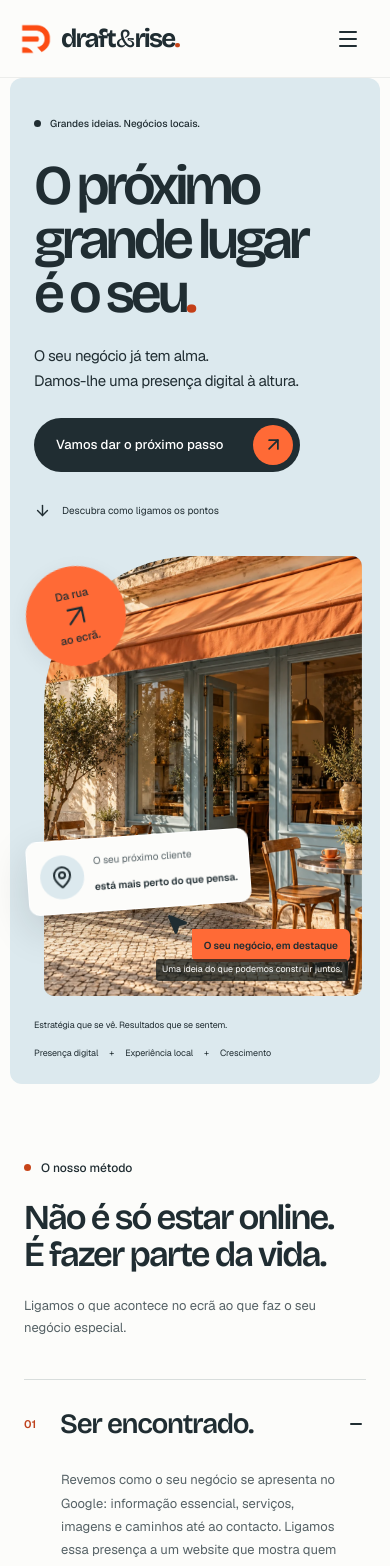
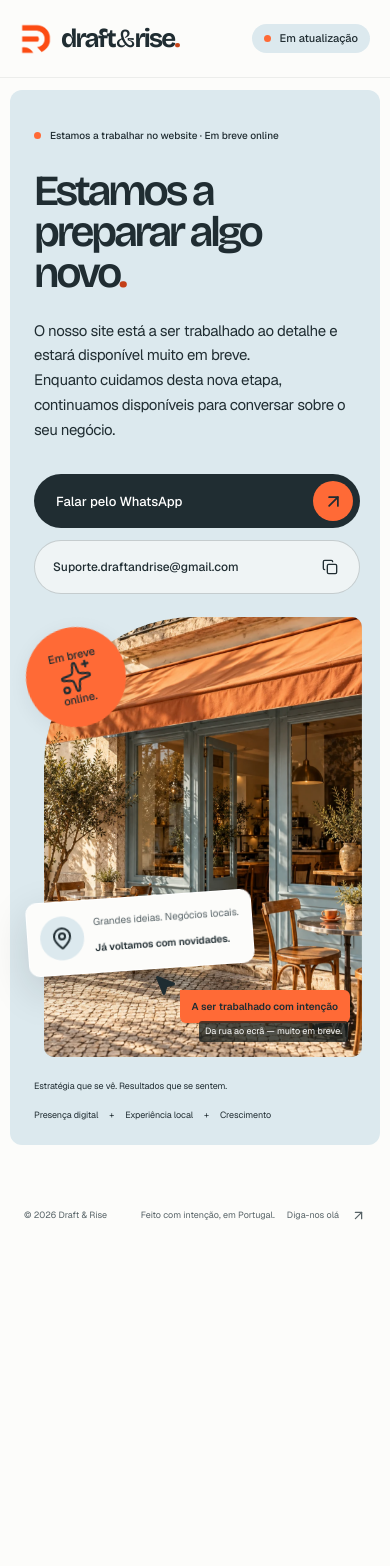
Before and after one commit to goncalvesaydan-hue/draft-rise-site, a Next.js app: page / in a window 390 px wide. Shown: the top 1566 px of the page. After the commit the page ends 1265 px from the top, so only its background shows below. Built offline with nearby package versions, Linux system fonts and the light colour scheme.

Commit message:
feat: add coming soon maintenance page in PT-PT

```diff
--- a/src/app/globals.css
+++ b/src/app/globals.css
@@ -364,6 +364,41 @@ h2 { font-size: clamp(37px, 4vw, 65px); line-height: 1.06; letter-spacing: -.055
   .manifesto-symbol { display: none; }
   .manifesto-copy { grid-column: 1; }
 }
+
+/* Coming Soon / Em atualização state */
+.coming-soon-page { min-height: 100dvh; display: flex; flex-direction: column; }
+.coming-soon-main { flex: 1; display: flex; flex-direction: column; justify-content: center; padding-block: 12px 24px; }
+.coming-soon-badge { display: inline-flex; align-items: center; gap: 9px; font-size: 12px; font-weight: 500; padding: 8px 16px; border-radius: 99px; background: var(--blue); }
+.status-dot-pulse { background: var(--orange); box-shadow: 0 0 0 0 rgb(255 106 54 / 55%); animation: status-pulse 2s infinite; }
+@keyframes status-pulse {
+  0% { box-shadow: 0 0 0 0 rgb(255 106 54 / 55%); }
+  70% { box-shadow: 0 0 0 8px rgb(255 106 54 / 0%); }
+  100% { box-shadow: 0 0 0 0 rgb(255 106 54 / 0%); }
+}
+.coming-soon-hero { width: calc(100% - 36px); margin-inline: auto; }
+.coming-soon-copy { display: flex; flex-direction: column; justify-content: center; padding-right: clamp(20px, 3vw, 48px); }
+.coming-soon-hero h1 { font-size: clamp(52px, 6.6vw, 112px); }
+.coming-soon-description { max-width: 540px; color: var(--ink); }
+.coming-soon-actions { display: flex; flex-wrap: wrap; align-items: center; gap: 18px 24px; margin-top: 8px; }
+.coming-soon-email { display: inline-flex; align-items: center; gap: 6px; font-size: 13px; font-weight: 500; padding: 7px 10px 7px 18px; min-height: 54px; border-radius: 99px; border: 1px solid rgb(32 45 50 / 20%); background: rgb(252 252 250 / 60%); transition: background .2s, border-color .2s; }
+.coming-soon-email:hover { background: var(--paper); border-color: var(--ink); }
+.coming-soon-email button { border: 0; background: transparent; width: 38px; height: 38px; border-radius: 50%; display: grid; place-items: center; transition: background .2s; }
+.coming-soon-email button:hover { background: var(--blue); }
+.coming-soon-footer { padding-block: 16px 28px; width: 100%; }
+.coming-soon-footer .footer-bottom { border-top: 0; padding-top: 8px; }
+
+@media (max-width: 1100px) {
+  .coming-soon-hero h1 { font-size: clamp(46px, 6.5vw, 84px); }
+}
+@media (max-width: 760px) {
+  .coming-soon-hero { width: calc(100% - 20px); }
+  .coming-soon-hero h1 { font-size: clamp(42px, 11vw, 72px); white-space: normal; }
+  .coming-soon-badge { margin-left: auto; font-size: 11px; padding: 6px 12px; }
+  .coming-soon-actions { flex-direction: column; align-items: stretch; gap: 12px; }
+  .coming-soon-actions .button { justify-content: space-between; }
+  .coming-soon-email { justify-content: space-between; font-size: 12px; }
+}
+
 @media (prefers-reduced-motion: reduce) {
   html { scroll-behavior: auto; }
   *, *::before, *::after { animation: none !important; transition-duration: 0s !important; transition-delay: 0s !important; scroll-behavior: auto !important; }
--- a/src/app/page.tsx
+++ b/src/app/page.tsx
@@ -1,20 +1,10 @@
-import Navbar from '@/components/Navbar';
-import Hero from '@/components/Hero';
-import Methodology from '@/components/Methodology';
-import Tangibility from '@/components/Tangibility';
-import Footer from '@/components/Footer';
+import ComingSoon from '@/components/ComingSoon';
 
 export default function Home() {
   return (
     <>
       <a className="skip-link" href="#main-content">Saltar para o conteúdo</a>
-      <Navbar />
-      <main id="main-content" tabIndex={-1}>
-        <Hero />
-        <Methodology />
-        <Tangibility />
-      </main>
-      <Footer />
+      <ComingSoon />
     </>
   );
 }
--- /dev/null
+++ b/src/components/ComingSoon.tsx
@@ -0,0 +1,136 @@
+'use client';
+
+import Image from 'next/image';
+import { ArrowUpRight, Check, Copy, MapPin, MousePointer2, Sparkles } from 'lucide-react';
+import { useState } from 'react';
+
+const EMAIL = 'Suporte.draftandrise@gmail.com';
+const WHATSAPP_MESSAGE = 'Olá, Draft & Rise! Vi que o site está em atualização e gostava de conversar sobre o meu negócio.';
+const WHATSAPP_HREF = `https://wa.me/351933880195?text=${encodeURIComponent(WHATSAPP_MESSAGE)}`;
+const EMAIL_HREF = `mailto:${EMAIL}?subject=${encodeURIComponent('Vamos dar o próximo passo')}&body=${encodeURIComponent('Olá, Draft & Rise!\n\nO meu negócio chama-se...\n\nGostava de conversar sobre...\n')}`;
+
+export default function ComingSoon() {
+  const [copied, setCopied] = useState(false);
+
+  async function copyEmail() {
+    try {
+      await navigator.clipboard.writeText(EMAIL);
+      setCopied(true);
+      setTimeout(() => setCopied(false), 3000);
+    } catch {
+      setCopied(false);
+    }
+  }
+
+  return (
+    <div className="coming-soon-page">
+      <header className="site-header">
+        <a className="wordmark" href="#main-content" aria-label="Draft and Rise — início">
+          <Image src="/brand/draft-rise-mark.png" alt="" width={38} height={38} sizes="38px" />
+          <span>
+            draft<span className="wordmark-amp">&</span>rise<span className="wordmark-dot">.</span>
+          </span>
+        </a>
+        <div className="coming-soon-badge" aria-live="polite">
+          <span className="status-dot status-dot-pulse" />
+          <span>Em atualização</span>
+        </div>
+        <a href={WHATSAPP_HREF} target="_blank" rel="noopener noreferrer" className="nav-contact">
+          Vamos conversar <ArrowUpRight size={17} />
+        </a>
+      </header>
+
+      <main id="main-content" tabIndex={-1} className="coming-soon-main">
+        <section className="hero coming-soon-hero" aria-labelledby="coming-soon-title">
+          <div className="hero-copy coming-soon-copy">
+            <p className="hero-intro">
+              <span className="status-dot status-dot-pulse" /> Estamos a trabalhar no website · Em breve online
+            </p>
+            <h1 id="coming-soon-title">
+              Estamos a<br />
+              preparar algo<br />
+              novo<span className="hero-period">.</span>
+            </h1>
+            <p className="hero-description coming-soon-description">
+              O nosso site está a ser trabalhado ao detalhe e estará disponível muito em breve.
+              <br />
+              Enquanto cuidamos desta nova etapa, continuamos disponíveis para conversar sobre o seu negócio.
+            </p>
+
+            <div className="coming-soon-actions">
+              <a
+                className="button button-dark"
+                href={WHATSAPP_HREF}
+                target="_blank"
+                rel="noopener noreferrer"
+              >
+                Falar pelo WhatsApp <span><ArrowUpRight size={21} /></span>
+              </a>
+
+              <div className="coming-soon-email">
+                <a href={EMAIL_HREF}>{EMAIL}</a>
+                <button
+                  type="button"
+                  onClick={copyEmail}
+                  aria-label={copied ? 'Email copiado' : 'Copiar endereço de email'}
+                  title={copied ? 'Email copiado' : 'Copiar email'}
+                >
+                  {copied ? <Check size={16} /> : <Copy size={16} />}
+                </button>
+              </div>
+            </div>
+          </div>
+
+          <div className="hero-visual coming-soon-visual">
+            <div className="hero-photo">
+              <Image
+                src="/images/neighbourhood-cafe.webp"
+                alt="Esplanada de um café de bairro, com portas azuis e luz de fim de tarde"
+                fill
+                sizes="(max-width: 760px) 100vw, 50vw"
+                preload
+              />
+            </div>
+            <div className="hero-sticker" aria-hidden="true">
+              <span>Em breve</span>
+              <Sparkles strokeWidth={1.5} />
+              <span>online.</span>
+            </div>
+            <div className="location-card">
+              <span className="location-icon"><MapPin size={24} /></span>
+              <div>
+                <span className="location-label">Grandes ideias. Negócios locais.</span>
+                <strong>Já voltamos com novidades.</strong>
+              </div>
+              <span className="location-dot" />
+            </div>
+            <span className="cursor-note" aria-hidden="true">
+              <MousePointer2 size={24} fill="currentColor" />
+              <span>A ser trabalhado com intenção</span>
+            </span>
+            <span className="image-caption">Da rua ao ecrã — muito em breve.</span>
+          </div>
+
+          <div className="hero-bottom">
+            <span>Estratégia que se vê. Resultados que se sentem.</span>
+            <div>
+              <span>Presença digital</span>
+              <span>Experiência local</span>
+              <span>Crescimento</span>
+            </div>
+          </div>
+        </section>
+      </main>
+
+      <footer className="footer section-shell coming-soon-footer">
+        <div className="footer-bottom">
+          <span>© {new Date().getFullYear()} Draft & Rise</span>
+          <span>Feito com intenção, em Portugal.</span>
+          <a href={EMAIL_HREF}>
+            Diga-nos olá <ArrowUpRight size={15} />
+          </a>
+        </div>
+      </footer>
+    </div>
+  );
+}
```
